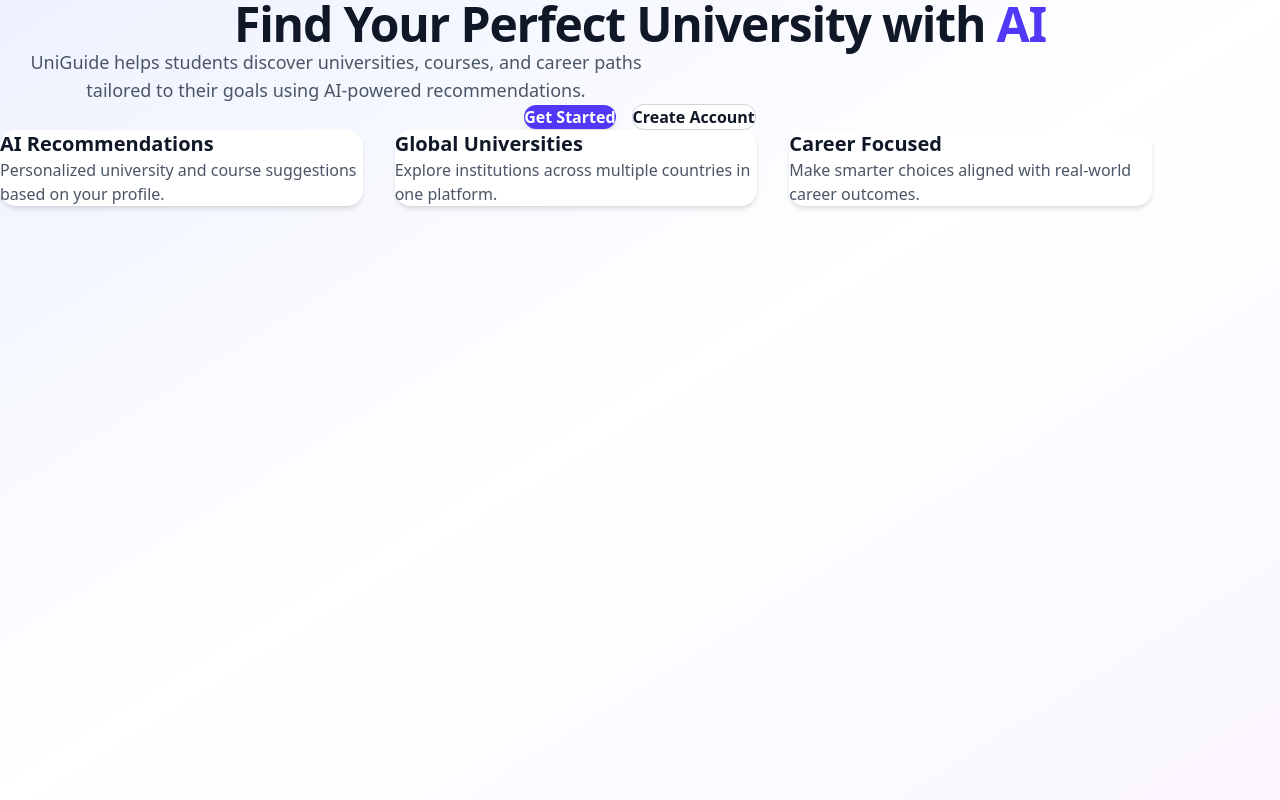
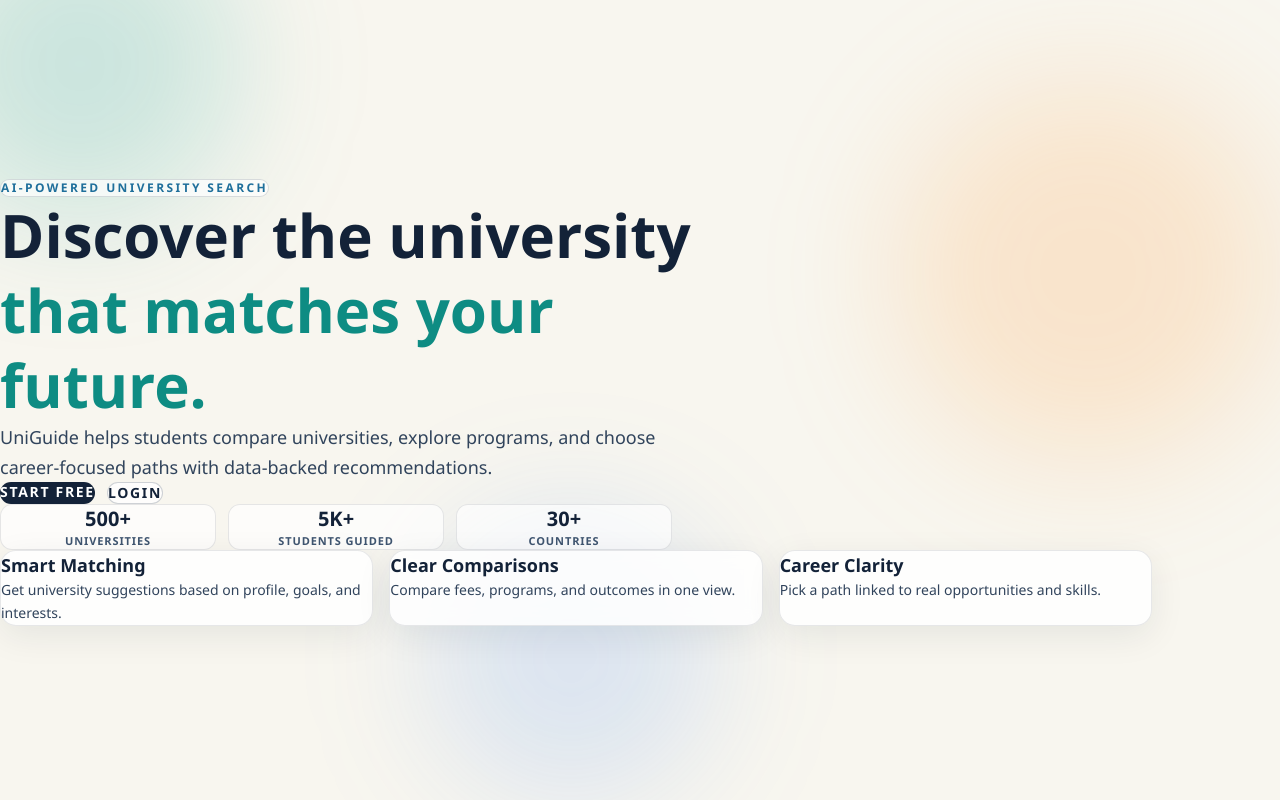
Before and after one commit to b-shhhh/UNIGUIDE, a Next.js app in the folder frontend/: page / in a window 1280 px wide. Built offline with nearby package versions, Linux system fonts and the light colour scheme.

Commit message:
changes mase

```diff
--- /dev/null
+++ b/frontend/app/(auth)/_components/ResetPasswordForm.tsx
@@ -0,0 +1,105 @@
+"use client";
+
+import Link from "next/link";
+import { useRouter, useSearchParams } from "next/navigation";
+import { useState } from "react";
+import { handleResetPassword } from "@/lib/actions/auth-action";
+
+export default function ResetPasswordForm() {
+  const router = useRouter();
+  const searchParams = useSearchParams();
+  const token = searchParams.get("token") ?? "";
+
+  const [newPassword, setNewPassword] = useState("");
+  const [confirmPassword, setConfirmPassword] = useState("");
+  const [error, setError] = useState<string | null>(null);
+  const [success, setSuccess] = useState<string | null>(null);
+  const [loading, setLoading] = useState(false);
+
+  const handleSubmit = async (e: React.FormEvent) => {
+    e.preventDefault();
+    setError(null);
+    setSuccess(null);
+
+    if (!token) {
+      setError("Reset token is missing from the URL.");
+      return;
+    }
+
+    if (newPassword !== confirmPassword) {
+      setError("Passwords do not match.");
+      return;
+    }
+
+    setLoading(true);
+    try {
+      const res = await handleResetPassword(token, newPassword);
+      if (!res.success) {
+        throw new Error(res.message || "Reset password failed");
+      }
+
+      setSuccess(res.message || "Password reset successful.");
+      setTimeout(() => router.push("/login"), 1200);
+    } catch (err: unknown) {
+      const message = err instanceof Error ? err.message : "Reset password failed";
+      setError(message);
+    } finally {
+      setLoading(false);
+    }
+  };
+
+  return (
+    <div className="relative z-10 w-full max-w-md bg-white p-10 rounded-3xl shadow-xl space-y-5">
+      <h2 className="text-center text-2xl font-bold text-gray-800">Reset Password</h2>
+      <p className="text-center text-gray-500 text-sm">Set a new password for your account</p>
+
+      <form onSubmit={handleSubmit} className="flex flex-col gap-4">
+        <div className="flex flex-col gap-1">
+          <label className="text-[10px] font-bold text-slate-500 uppercase tracking-widest">
+            New Password
+          </label>
+          <input
+            type="password"
+            placeholder="********"
+            value={newPassword}
+            onChange={(e) => setNewPassword(e.target.value)}
+            required
+            className="w-full h-10 px-3 border border-slate-200 rounded-lg text-sm text-slate-700 placeholder:text-slate-300 outline-none focus:ring-1 focus:ring-purple-500"
+          />
+        </div>
+
+        <div className="flex flex-col gap-1">
+          <label className="text-[10px] font-bold text-slate-500 uppercase tracking-widest">
+            Confirm Password
+          </label>
+          <input
+            type="password"
+            placeholder="********"
+            value={confirmPassword}
+            onChange={(e) => setConfirmPassword(e.target.value)}
+            required
+            className="w-full h-10 px-3 border border-slate-200 rounded-lg text-sm text-slate-700 placeholder:text-slate-300 outline-none focus:ring-1 focus:ring-purple-500"
+          />
+        </div>
+
+        {error && <p className="text-red-500 text-[9px]">{error}</p>}
+        {success && <p className="text-green-500 text-[9px]">{success}</p>}
+
+        <button
+          type="submit"
+          disabled={loading}
+          className="w-full h-10 mt-4 bg-gradient-to-r from-purple-600 to-indigo-600 text-white font-bold rounded-lg text-[10px] uppercase tracking-[0.1em] hover:from-purple-700 hover:to-indigo-700 transition-all active:scale-[0.98] disabled:opacity-50"
+        >
+          {loading ? "Resetting..." : "Reset Password"}
+        </button>
+
+        <div className="text-center mt-3 text-[10px] text-slate-400">
+          Back to{" "}
+          <Link href="/login" className="font-bold text-purple-700 hover:underline uppercase">
+            Login
+          </Link>
+        </div>
+      </form>
+    </div>
+  );
+}
--- a/frontend/app/(public)/_component/LandingPage.tsx
+++ b/frontend/app/(public)/_component/LandingPage.tsx
@@ -4,50 +4,64 @@
 
 export default function LandingPage() {
   return (
-    <main className="min-h-screen bg-gradient-to-br from-indigo-50 via-white to-purple-50">
-      {/* Hero Section */}
-      <section className="mx-auto max-w-7xl px-6 py-24 text-center">
-        <h1 className="text-5xl font-extrabold tracking-tight text-gray-900">
-          Find Your Perfect University with{" "}
-          <span className="text-indigo-600">AI</span>
-        </h1>
+    <main
+      className="relative min-h-screen overflow-hidden bg-[#f8f6ef] text-[#132238]"
+      style={{ fontFamily: '"Space Grotesk", "Segoe UI", sans-serif' }}
+    >
+      <div className="pointer-events-none absolute -top-24 -left-20 h-80 w-80 rounded-full bg-[#1aa39a]/20 blur-3xl" />
+      <div className="pointer-events-none absolute top-20 right-0 h-96 w-96 rounded-full bg-[#ff9e44]/20 blur-3xl" />
+      <div className="pointer-events-none absolute bottom-0 left-1/3 h-72 w-72 rounded-full bg-[#3b82f6]/15 blur-3xl" />
 
-        <p className="mx-auto mt-6 max-w-2xl text-lg text-gray-600">
-          UniGuide helps students discover universities, courses, and career
-          paths tailored to their goals using AI-powered recommendations.
-        </p>
+      <section className="relative mx-auto flex min-h-screen w-full max-w-6xl flex-col justify-center px-6 py-16">
+        <div className="max-w-3xl">
+          <p className="inline-flex rounded-full border border-[#132238]/15 bg-white/70 px-4 py-1 text-xs font-bold uppercase tracking-[0.2em] text-[#1f6f9b]">
+            AI-Powered University Search
+          </p>
 
-        <div className="mt-10 flex flex-col items-center justify-center gap-4 sm:flex-row">
-          <Link
-            href="/login"
-            className="rounded-xl bg-indigo-600 px-8 py-4 text-base font-semibold text-white shadow-lg transition hover:bg-indigo-700"
-          >
-            Get Started
-          </Link>
+          <h1 className="mt-6 text-4xl font-bold leading-tight sm:text-6xl">
+            Discover the university
+            <span className="block text-[#0e8c83]">that matches your future.</span>
+          </h1>
 
-          <Link
-            href="/register"
-            className="rounded-xl border border-gray-300 bg-white px-8 py-4 text-base font-semibold text-gray-900 transition hover:bg-gray-50"
-          >
-            Create Account
-          </Link>
+          <p className="mt-5 max-w-2xl text-base leading-relaxed text-[#31445c] sm:text-lg">
+            UniGuide helps students compare universities, explore programs, and
+            choose career-focused paths with data-backed recommendations.
+          </p>
+
+          <div className="mt-8 flex flex-col gap-3 sm:flex-row">
+            <Link
+              href="/register"
+              className="rounded-xl bg-[#132238] px-7 py-3 text-center text-sm font-bold uppercase tracking-[0.12em] text-white transition hover:bg-[#0c1828]"
+            >
+              Start Free
+            </Link>
+            <Link
+              href="/login"
+              className="rounded-xl border border-[#132238]/20 bg-white/80 px-7 py-3 text-center text-sm font-bold uppercase tracking-[0.12em] text-[#132238] transition hover:bg-white"
+            >
+              Login
+            </Link>
+          </div>
+
+          <div className="mt-10 grid max-w-2xl grid-cols-3 gap-3 text-center">
+            <Stat value="500+" label="Universities" />
+            <Stat value="5K+" label="Students Guided" />
+            <Stat value="30+" label="Countries" />
+          </div>
         </div>
-      </section>
 
-      {/* Features Section */}
-      <section className="mx-auto max-w-6xl px-6 pb-24">
-        <div className="grid gap-8 md:grid-cols-3">
+        <div className="mt-10 grid gap-4 md:mt-14 md:grid-cols-3">
           <Feature
-            title="AI Recommendations"
-            description="Personalized university and course suggestions based on your profile."
+            title="Smart Matching"
+            description="Get university suggestions based on profile, goals, and interests."
           />
           <Feature
-            title="Global Universities"
-            description="Explore institutions across multiple countries in one platform."
+            title="Clear Comparisons"
+            description="Compare fees, programs, and outcomes in one view."
           />
           <Feature
-            title="Career Focused"
-            description="Make smarter choices aligned with real-world career outcomes."
+            title="Career Clarity"
+            description="Pick a path linked to real opportunities and skills."
           />
         </div>
       </section>
@@ -63,9 +77,20 @@
   description: string;
 }) {
   return (
-    <div className="rounded-2xl bg-white p-8 shadow-md">
-      <h3 className="text-xl font-semibold text-gray-900">{title}</h3>
-      <p className="mt-3 text-gray-600">{description}</p>
+    <div className="rounded-2xl border border-[#132238]/10 bg-white/85 p-6 shadow-[0_10px_35px_rgba(19,34,56,0.08)] backdrop-blur">
+      <h3 className="text-lg font-bold text-[#132238]">{title}</h3>
+      <p className="mt-2 text-sm leading-relaxed text-[#31445c]">{description}</p>
     </div>
   );
 }
+
+function Stat({ value, label }: { value: string; label: string }) {
+  return (
+    <div className="rounded-xl border border-[#132238]/10 bg-white/65 px-3 py-4">
+      <p className="text-xl font-bold text-[#132238]">{value}</p>
+      <p className="mt-1 text-[11px] font-semibold uppercase tracking-[0.08em] text-[#3f5570]">
+        {label}
+      </p>
+    </div>
+  );
+}
```
